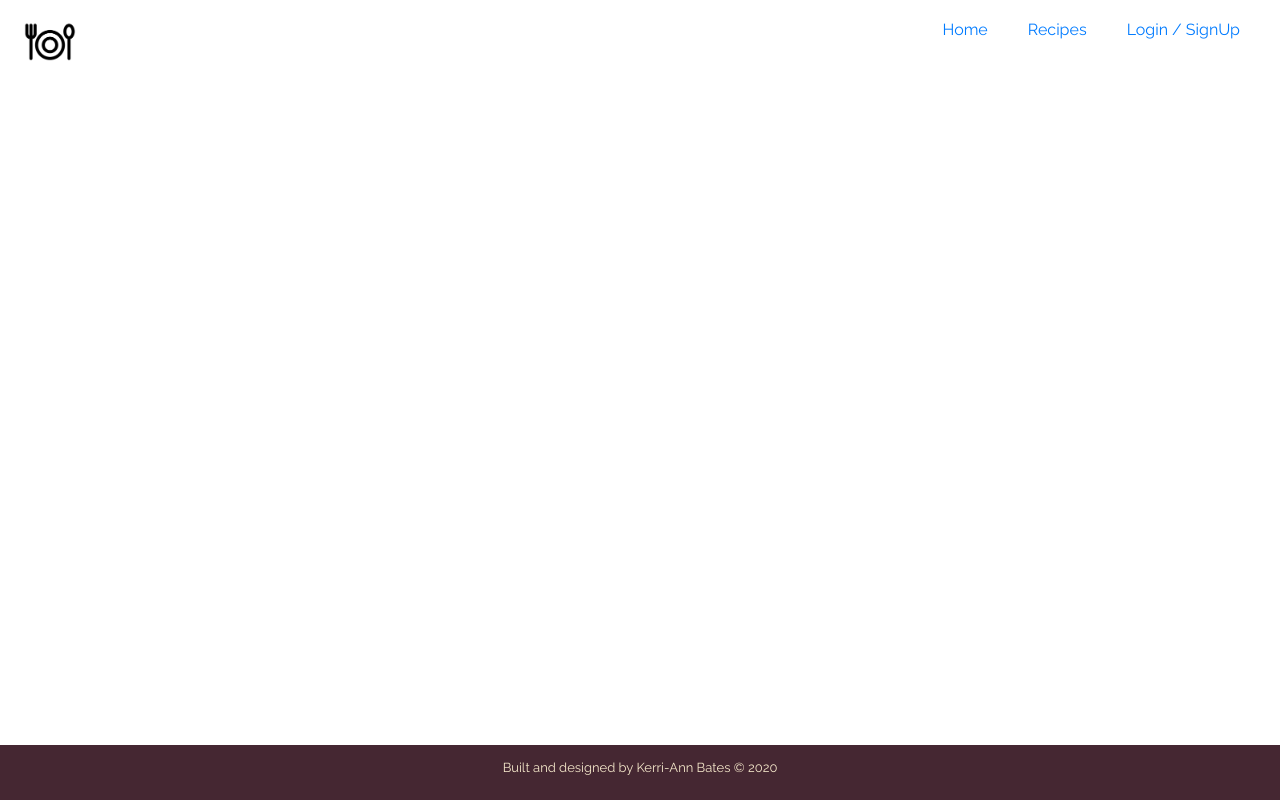
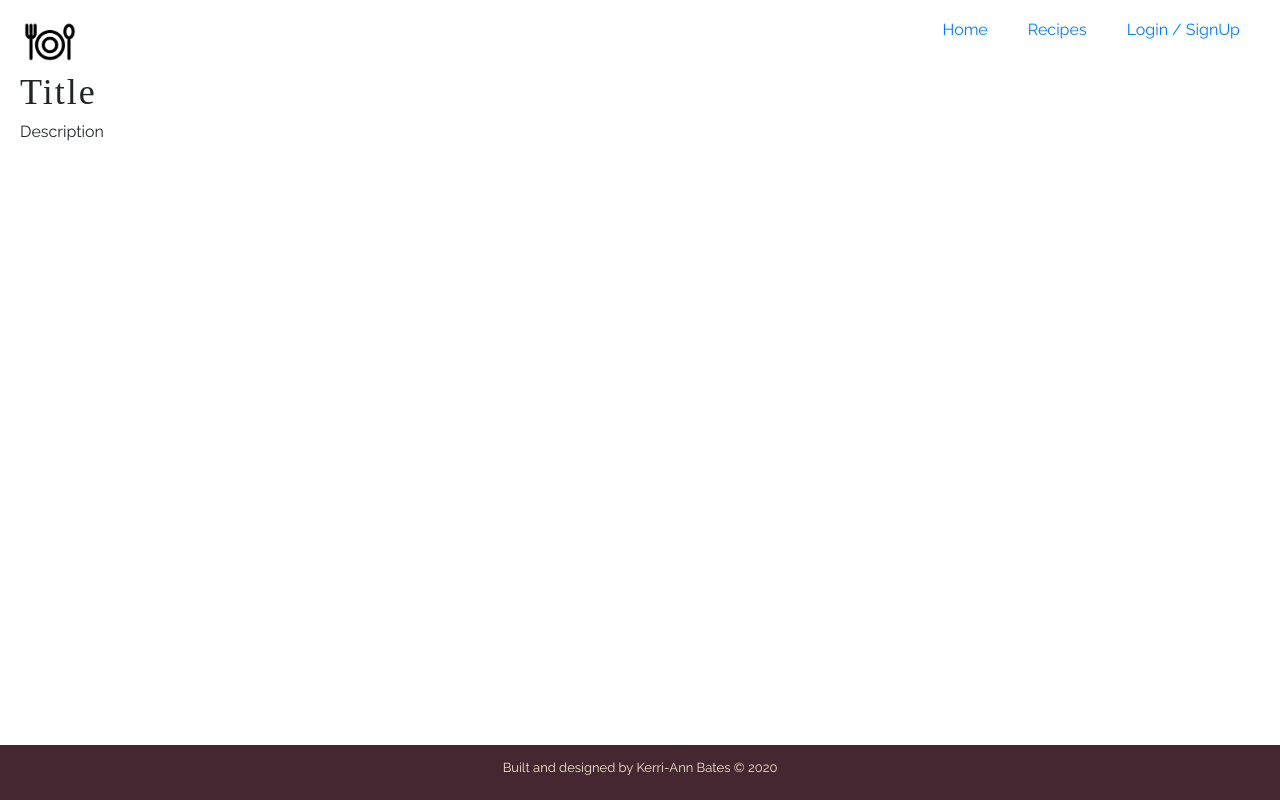
Before and after one commit to Kerri-AnnBates/recipe-app, a React (Create React App) app in the folder client/: page /recipe/1/details in a window 1280 px wide. Built offline with nearby package versions, Linux system fonts and the light colour scheme; sample sign-in values are in the browser's storage; a web font is replaced by a local one.

Commit message:
setting up base for recipe details

```diff
--- a/client/src/App.js
+++ b/client/src/App.js
@@ -32,7 +32,7 @@ function App() {
       <Route path='/edit' component={EditRecipe} />
       <Route path='/register' component={Register} />
       <Route path='/add-recipe' component={AddRecipe} />
-			<Route path='recipe/:id/details' component={RecipeDetails} />
+			<PrivateRoute path='/recipe/:id/details' component={RecipeDetails} />
       <Footer />
     </div>
   )
--- a/client/src/components/recipe/RecipeCard.js
+++ b/client/src/components/recipe/RecipeCard.js
@@ -1,5 +1,6 @@
 import React from 'react';
-import { Card, CardTitle, CardText, CardBody, CardLink } from 'reactstrap';
+import { Link } from 'react-router-dom';
+import { Card, CardTitle, CardText, CardBody } from 'reactstrap';
 
 function RecipeCard(props) {
 	const { recipe } = props;
@@ -12,7 +13,8 @@ function RecipeCard(props) {
 					<CardText>{recipe.description}</CardText>
 				</CardBody>
 				<CardBody className="card-links">
-					<CardLink href="#">Edit</CardLink>
+					<Link to={`/recipe/${recipe.id}/details`}>Details</Link>
+					{/* <Link>Edit</Link> */}
 				</CardBody>
 			</Card>
 		</>
--- a/client/src/components/recipe/RecipeDetails.js
+++ b/client/src/components/recipe/RecipeDetails.js
@@ -1,11 +1,28 @@
-import React from 'react'
+import React, { useEffect } from 'react';
+import { connect } from 'react-redux';
+import { fetchRecipeDetails } from '../../redux/actions/recipe-actions';
 
-function RecipeDetails() {
+function RecipeDetails(props) {
+	const id = props.match.params.id;
+
+	useEffect(() => {
+		fetchRecipeDetails(id)
+	}, [])
+
 	return (
 		<div>
-
+			<div className="container">
+				<h1>Title</h1>
+				<p>Description</p>
+			</div>
 		</div>
 	)
 }
 
-export default RecipeDetails
+function mapStateToProps(state) {
+	return {
+		recipeDetails: state.recipesReducer.recipeDetails
+	}
+}
+
+export default connect(mapStateToProps, { fetchRecipeDetails })(RecipeDetails);
--- a/client/src/redux/actions/recipe-actions.js
+++ b/client/src/redux/actions/recipe-actions.js
@@ -1,4 +1,5 @@
 import { axiosWithAuth } from '../../protected/axiosWithAuth';
+import axios from 'axios';
 
 import {
 	FETCH_DATA_START,
@@ -36,9 +37,9 @@ export const fetchUserRecipes = (id) => dispatch => {
 
 // Fetch recipe details by recipe id
 export const fetchRecipeDetails = (id) => dispatch => {
-	dispatch({type: FETCH_RECIPE_DETAILS_START});
+	dispatch({ type: FETCH_RECIPE_DETAILS_START });
 
-	axiosWithAuth().get(`http://localhost:5000/api/recipes/${id}`)
+	axios.get(`http://localhost:5000/api/recipes/${id}`)
 		.then(res => {
 			console.log(res.data);
 
```
